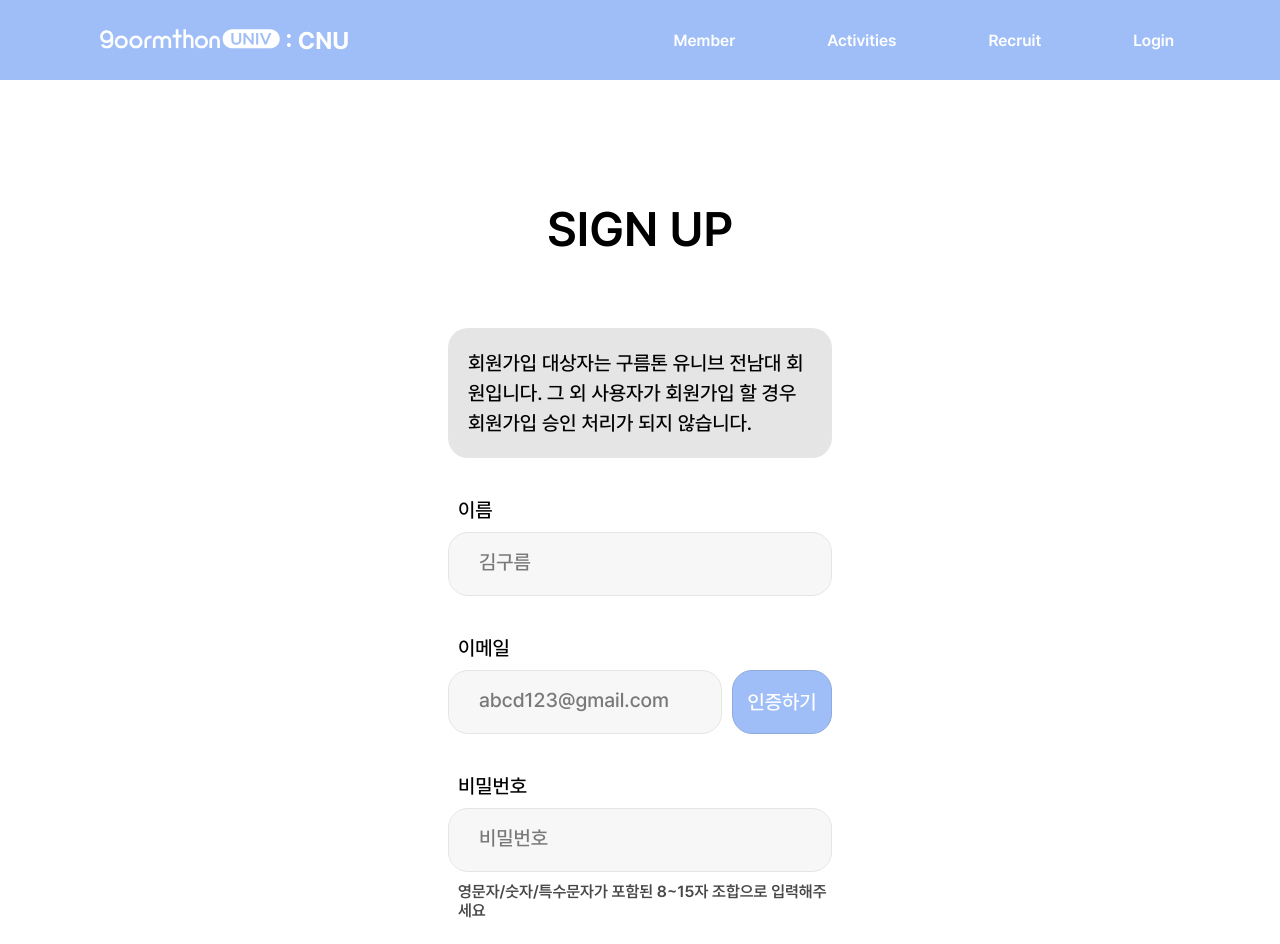
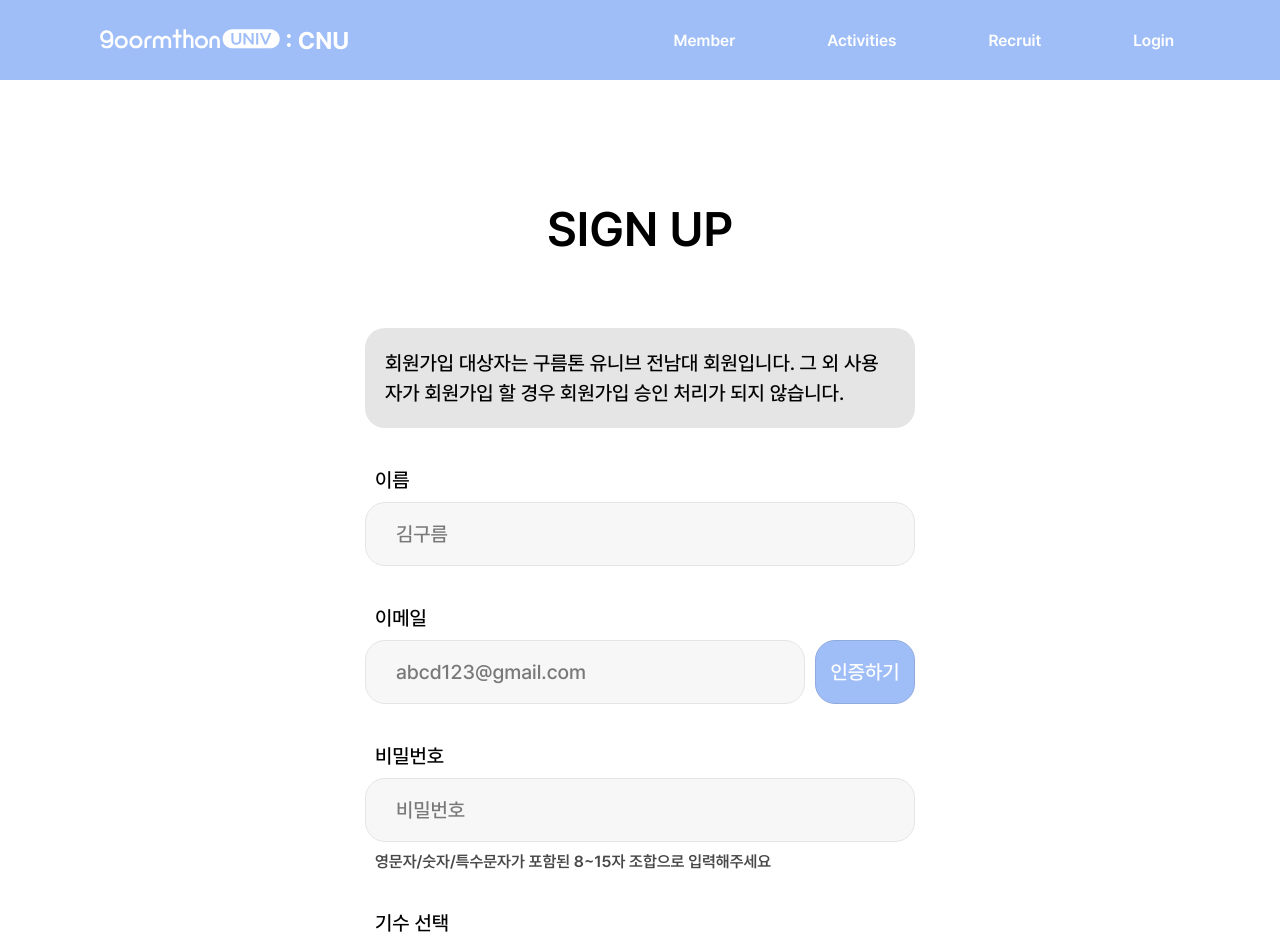
Before and after one commit to 9oormthonUNIV-JNU/B_FE, a React (Vite) app in the folder 9oormthonUNIV_JNU/: page /signup in a window 1280 px wide. Shown: the top 944 px of the page. Built offline with nearby package versions, Linux system fonts and the light colour scheme; the HTML template or start-up script is replaced by a standard one.

Commit message:
feat: SignupPage API 로직 추가

```diff
--- a/9oormthonUNIV_JNU/src/components/admin/molecules/ScheduleForm.tsx
+++ b/9oormthonUNIV_JNU/src/components/admin/molecules/ScheduleForm.tsx
@@ -138,7 +138,11 @@ const ScheduleForm: React.FC<ScheduleFormProps> = ({
           </div>
           <DropdownButton
             form={true}
-            options={["최지원", "최지원", "최지원"]}
+            options={[
+              { label: "최지원", value: "최지원" },
+              { label: "최지원", value: "최지원" },
+              { label: "최지원", value: "최지원" },
+            ]}
           />
         </InputField>
         <InputField>
--- a/9oormthonUNIV_JNU/src/components/common/atoms/CustomInput.tsx
+++ b/9oormthonUNIV_JNU/src/components/common/atoms/CustomInput.tsx
@@ -23,6 +23,9 @@ const StyledInput = styled.input`
   box-sizing: border-box;
   width: 100%;
   flex-grow: 1;
+  font-family: "Pretendard";
+  font-weight: 500;
+  font-size: clamp(16px, 2vw, 20px);
 
   &::-webkit-input-placeholder {
     color: #797979;
@@ -64,7 +67,7 @@ type CustomInputProps = {
 };
 
 const CustomInput = forwardRef<HTMLInputElement, CustomInputProps>(
-  ({ label, placeholder, value, type = "text", onChange }, ref) => {
+  ({ label, placeholder, value = "", type = "text", onChange }, ref) => {
     return (
       <InputContainer>
         <div className="input_label">
--- a/9oormthonUNIV_JNU/src/components/common/atoms/DropdownButton.tsx
+++ b/9oormthonUNIV_JNU/src/components/common/atoms/DropdownButton.tsx
@@ -3,12 +3,17 @@ import React, { useState, useRef, useEffect } from "react";
 import CustomText from "./CustomText";
 import icon_down from "../../../assets/images/icon_down.svg";
 
+type Option = {
+  label: string;
+  value: string;
+};
+
 type DropdownButtonProps = {
   label?: string;
-  options: string[];
-  value?: string | string[]; // 다중 선택 시 string[]
-  onChange?: (selected: string[]) => void; // 다중 선택에만 집중할 경우 string[]로 변경
-  multi?: boolean; // 다중 선택 여부
+  options: Option[];
+  value?: string[]; // 배열로 값을 받음
+  onChange?: (selected: string[]) => void; // 항상 배열로 전달
+  multi?: boolean;
   style?: React.CSSProperties;
   form?: boolean;
 };
@@ -87,16 +92,14 @@ const DropdownItem = styled.div<{ form: boolean; selected?: boolean }>`
 const DropdownButton: React.FC<DropdownButtonProps> = ({
   label,
   options,
-  value,
+  value = [],
   onChange,
   style,
   form = false,
-  multi = false,
+  multi = false, // 기본값을 false로 설정
 }) => {
   const [isOpen, setIsOpen] = useState(false);
-  const [selectedOptions, setSelectedOptions] = useState<string[]>(
-    Array.isArray(value) ? value : []
-  );
+  const [selectedOptions, setSelectedOptions] = useState<string[]>(value);
   const buttonRef = useRef<HTMLButtonElement>(null);
   const dropdownRef = useRef<HTMLDivElement>(null);
   const [dropdownWidth, setDropdownWidth] = useState("200px");
@@ -107,16 +110,15 @@ const DropdownButton: React.FC<DropdownButtonProps> = ({
 
   const handleOptionClick = (option: string) => {
     if (multi) {
-      // 다중 선택일 경우
       const updatedSelection = selectedOptions.includes(option)
         ? selectedOptions.filter((selected) => selected !== option)
         : [...selectedOptions, option];
       setSelectedOptions(updatedSelection);
-      if (onChange) onChange(updatedSelection); // 다중 선택일 경우 배열 전달
+      if (onChange) onChange(updatedSelection); // 다중 선택 시 배열로 전달
     } else {
       setSelectedOptions([option]);
       setIsOpen(false);
-      if (onChange) onChange([option]); // 단일 선택도 배열 형태로 전달
+      if (onChange) onChange([option]); // 단일 선택 시에도 배열로 전달
     }
   };
 
@@ -137,7 +139,6 @@ const DropdownButton: React.FC<DropdownButtonProps> = ({
     } else {
       document.removeEventListener("mousedown", handleClickOutside);
     }
-
     return () => {
       document.removeEventListener("mousedown", handleClickOutside);
     };
@@ -145,16 +146,17 @@ const DropdownButton: React.FC<DropdownButtonProps> = ({
 
   useEffect(() => {
     if (buttonRef.current) {
-      const buttonWidth = buttonRef.current.offsetWidth;
-      setDropdownWidth(`${buttonWidth}px`);
+      setDropdownWidth(`${buttonRef.current.offsetWidth}px`);
     }
   }, [isOpen]);
 
   return (
     <DropdownContainer>
-      <div className="dropdown_label">
-        {label && <CustomText textStyle="b3">{label}</CustomText>}
-      </div>
+      {label && (
+        <div className="dropdown_label">
+          <CustomText textStyle="b3">{label}</CustomText>
+        </div>
+      )}
       <StyledDropdownButton
         style={style}
         ref={buttonRef}
@@ -162,20 +164,25 @@ const DropdownButton: React.FC<DropdownButtonProps> = ({
         form={form}
       >
         <CustomText textStyle="b3" color="#797979">
-          {selectedOptions.length > 0 ? selectedOptions.join(", ") : label}
+          {selectedOptions.length > 0
+            ? options
+                .filter((opt) => selectedOptions.includes(opt.value))
+                .map((opt) => opt.label)
+                .join(", ")
+            : label}
         </CustomText>
-        <img src={icon_down} alt="down arrow" />
+        <img src={icon_down} />
       </StyledDropdownButton>
       {isOpen && (
         <DropdownMenu ref={dropdownRef} width={dropdownWidth}>
           {options.map((option) => (
             <DropdownItem
               form={form}
-              key={option}
-              selected={selectedOptions.includes(option)}
-              onClick={() => handleOptionClick(option)}
+              key={option.value}
+              selected={selectedOptions.includes(option.value)}
+              onClick={() => handleOptionClick(option.value)}
             >
-              <CustomText textStyle="b3">{option}</CustomText>
+              <CustomText textStyle="b3">{option.label}</CustomText>
             </DropdownItem>
           ))}
         </DropdownMenu>
--- a/9oormthonUNIV_JNU/src/components/common/molecules/EmailVerification.tsx
+++ b/9oormthonUNIV_JNU/src/components/common/molecules/EmailVerification.tsx
@@ -1,16 +1,22 @@
-import { useState } from "react";
+import React from "react";
 import CustomInput from "../atoms/CustomInput";
 import CustomButton from "../atoms/CustomButton";
 
-const EmailVerification = () => {
-  const [isAuthSent, setIsAuthSent] = useState(false);
-  const [showNewInput, setShowNewInput] = useState(false);
+type EmailVerificationProps = {
+  email: string;
+  setEmail: (email: string) => void;
+  handleAuthClick: () => void;
+  isAuthSent: boolean;
+  showNewInput: boolean;
+};
 
-  const handleAuthClick = () => {
-    setIsAuthSent(true);
-    setShowNewInput(true);
-  };
-
+const EmailVerification: React.FC<EmailVerificationProps> = ({
+  email,
+  setEmail,
+  handleAuthClick,
+  isAuthSent,
+  showNewInput,
+}) => {
   return (
     <div className="signup_email">
       <div className="signup_email_input">
@@ -18,6 +24,8 @@ const EmailVerification = () => {
           label="이메일"
           placeholder="abcd123@gmail.com"
           type="email"
+          value={email}
+          onChange={(e) => setEmail(e.target.value)}
         />
         <div>
           <CustomButton
--- a/9oormthonUNIV_JNU/src/components/common/organisms/SignupForm.tsx
+++ b/9oormthonUNIV_JNU/src/components/common/organisms/SignupForm.tsx
@@ -5,17 +5,18 @@ import styled from "styled-components";
 import DropdownButton from "../atoms/DropdownButton";
 import CustomButton from "../atoms/CustomButton";
 import { useNavigate } from "react-router-dom";
+import { useState } from "react";
+import { instance } from "../../../apis/instance";
 
 const SignupFormContainer = styled.div`
-  width: 50%;
   display: flex;
   flex-direction: column;
-  justify-content: center;
-  align-items: center;
   gap: 40px;
 
   .signup {
+    display: flex;
     margin-bottom: 30px;
+    justify-content: center;
   }
 
   .signup_email {
@@ -51,6 +52,12 @@ const SignupFormContainer = styled.div`
     margin: 20px 0px 60px;
     width: 100%;
   }
+
+  .signup_error {
+    color: #ff6d57;
+    margin-left: 10px;
+    margin-top: 10px;
+  }
 `;
 
 const Notification = styled.div`
@@ -61,7 +68,101 @@ const Notification = styled.div`
 `;
 
 const SignupForm = () => {
-  const navigate = useNavigate();
+  const nav = useNavigate();
+
+  const [email, setEmail] = useState<string>("");
+  const [isAuthSent, setIsAuthSent] = useState(false);
+  const [showNewInput, setShowNewInput] = useState(false);
+  const [authCode, setAuthCode] = useState<string>("");
+
+  const [password, setPassword] = useState<string>("");
+  const [name, setName] = useState<string>("");
+  const [cardinal, setCardinal] = useState<string>(""); // 기수를 string으로 변경
+  const [part, setPart] = useState<string>("");
+  const [inputErrors, setInputErrors] = useState({
+    email: "",
+    name: "",
+    password: "",
+    authCode: "",
+    cardinal: "",
+    part: "",
+  });
+
+  const handleAuthClick = async () => {
+    if (!email) {
+      setInputErrors((prev) => ({ ...prev, email: "이메일을 입력해주세요." }));
+      return;
+    }
+
+    try {
+      const response = await instance.post("/api/user/authentication", {
+        email,
+      });
+
+      if (response.data.status === "success") {
+        setIsAuthSent(true);
+        setShowNewInput(true);
+        setInputErrors((prev) => ({ ...prev, email: "" })); // 이메일 오류 메시지 제거
+      }
+    } catch {
+      setInputErrors((prev) => ({
+        ...prev,
+        email: "인증 요청 중 오류가 발생했습니다.",
+      }));
+    }
+  };
+
+  const handleSignup = async () => {
+    const errors = {
+      email: "",
+      name: "",
+      password: "",
+      authCode: "",
+      cardinal: "",
+      part: "",
+    };
+
+    if (!name) errors.name = "이름을 입력해주세요.";
+    if (!email) errors.email = "이메일을 입력해주세요.";
+    if (!authCode) errors.authCode = "인증코드를 입력해주세요.";
+    if (!password) errors.password = "비밀번호를 입력해주세요.";
+    else if (
+      !/^(?=.*[a-zA-Z])(?=.*\d)(?=.*[!@#$%^&*]).{8,15}$/.test(password)
+    ) {
+      errors.password = "비밀번호가 조건에 맞지 않습니다.";
+    }
+    if (!cardinal) errors.cardinal = "기수를 선택해주세요.";
+    if (!part) errors.part = "파트를 선택해주세요.";
+
+    setInputErrors(errors);
+
+    // 하나라도 오류가 있으면 중단
+    if (Object.values(errors).some((err) => err !== "")) return;
+
+    try {
+      const response = await instance.post("/api/user/signup", {
+        email,
+        password,
+        name,
+        cardinal,
+        part,
+      });
+
+      if (response.data.success) {
+        nav("/pending");
+      } else {
+        setInputErrors((prev) => ({
+          ...prev,
+          general: "회원가입 요청 중 오류가 발생했습니다.",
+        }));
+      }
+    } catch {
+      setInputErrors((prev) => ({
+        ...prev,
+        general: "회원가입 요청 중 오류가 발생했습니다.",
+      }));
+    }
+  };
 
   return (
     <SignupFormContainer>
@@ -74,28 +175,122 @@ const SignupForm = () => {
           회원가입 할 경우 회원가입 승인 처리가 되지 않습니다.
         </CustomText>
       </Notification>
-      <CustomInput label="이름" placeholder="김구름" />
-      <EmailVerification />
+
+      <div className="signup_name">
+        <CustomInput
+          label="이름"
+          placeholder="김구름"
+          value={name}
+          onChange={(e) => setName(e.target.value)}
+        />
+        {inputErrors.name && (
+          <div className="signup_error">
+            <CustomText textStyle="nav" color="#FF6D57">
+              {inputErrors.name}
+            </CustomText>
+          </div>
+        )}
+      </div>
+
+      <div className="sigup_email">
+        <EmailVerification
+          email={email}
+          setEmail={setEmail}
+          handleAuthClick={handleAuthClick}
+          isAuthSent={isAuthSent}
+          showNewInput={showNewInput}
+        />
+
+        {/* 이메일 인증 코드 필드가 표시되지 않을 때만 이메일 오류 메시지 표시 */}
+        {!showNewInput && inputErrors.email && (
+          <div className="signup_error">
+            <CustomText textStyle="nav" color="#FF6D57">
+              {inputErrors.email}
+            </CustomText>
+          </div>
+        )}
+
+        {/* 이메일 인증 코드 필드가 표시될 때만 인증 코드 입력 필드와 오류 메시지 표시 */}
+        {showNewInput && (
+          <>
+            <CustomInput
+              placeholder="인증 코드를 입력하세요"
+              value={authCode}
+              onChange={(e) => setAuthCode(e.target.value)}
+            />
+            {inputErrors.authCode && (
+              <div className="signup_error">
+                <CustomText textStyle="nav" color="#FF6D57">
+                  {inputErrors.authCode}
+                </CustomText>
+              </div>
+            )}
+          </>
+        )}
+      </div>
+
       <div className="signup_password">
-        <CustomInput label="비밀번호" placeholder="비밀번호" type="password" />
+        <CustomInput
+          label="비밀번호"
+          placeholder="비밀번호"
+          type="password"
+          value={password}
+          onChange={(e) => setPassword(e.target.value)}
+        />
         <div className="signup_password_info">
           <CustomText textStyle="nav" color=" #484848">
             영문자/숫자/특수문자가 포함된 8~15자 조합으로 입력해주세요
           </CustomText>
         </div>
+        {inputErrors.password && (
+          <div className="signup_error">
+            <CustomText textStyle="nav" color="#FF6D57">
+              {inputErrors.password}
+            </CustomText>
+          </div>
+        )}
       </div>
+
       <div className="signup_select">
-        <DropdownButton label="기수 선택" options={["2기", "3기"]} />
+        <DropdownButton
+          label="기수 선택"
+          options={[
+            { label: "2기", value: "2" },
+            { label: "3기", value: "3" },
+          ]}
+          onChange={(value: string[]) => setCardinal(value[0])}
+        />
+        {inputErrors.cardinal && (
+          <div className="signup_error">
+            <CustomText textStyle="nav" color="#FF6D57">
+              {inputErrors.cardinal}
+            </CustomText>
+          </div>
+        )}
       </div>
+
       <div className="signup_select">
-        <DropdownButton label="파트 선택" options={["PM", "PD", "FE", "BE"]} />
+        <DropdownButton
+          label="파트 선택"
+          options={[
+            { label: "PM", value: "PM" },
+            { label: "PD", value: "PD" },
+            { label: "FE", value: "FE" },
+            { label: "BE", value: "BE" },
+          ]}
+          onChange={(value: string[]) => setPart(value[0])}
+        />
+        {inputErrors.part && (
+          <div className="signup_error">
+            <CustomText textStyle="nav" color="#FF6D57">
+              {inputErrors.part}
+            </CustomText>
+          </div>
+        )}
       </div>
+
       <div className="signup_button">
-        <CustomButton
-          textStyle="b3"
-          textColor="#2B2D36"
-          onClick={() => navigate("/pending")}
-        >
+        <CustomButton textStyle="b3" textColor="#2B2D36" onClick={handleSignup}>
           SIGN UP
         </CustomButton>
       </div>
--- a/9oormthonUNIV_JNU/src/components/common/templates/Signup.tsx
+++ b/9oormthonUNIV_JNU/src/components/common/templates/Signup.tsx
@@ -3,10 +3,7 @@ import styled from "styled-components";
 
 const SignupContainer = styled.div`
   display: flex;
-  align-items: center;
-  justify-content: center;
-  margin: 100px 0px;
-  width: 60%;
+  width: 550px;
   margin: 120px auto;
 `;
 
```
